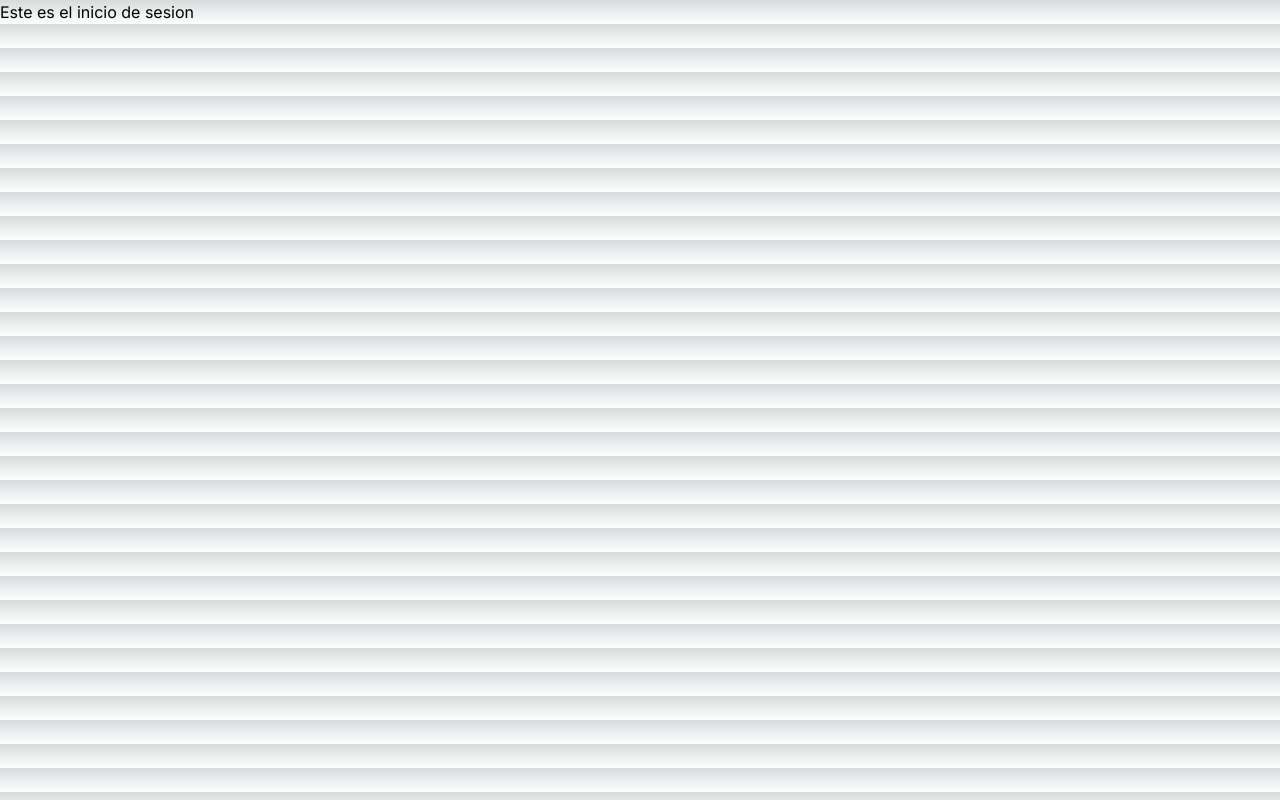
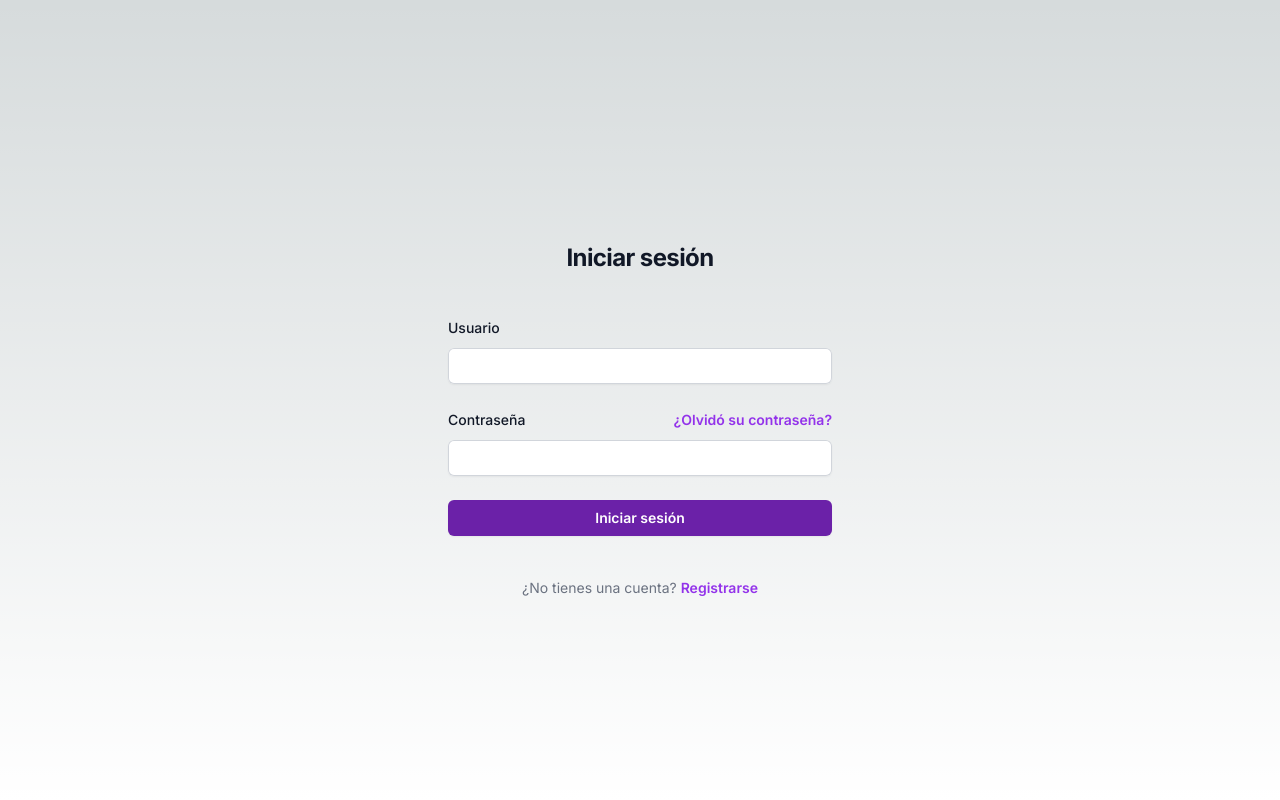
Before and after one commit to micaelazerpa/gestion-de-tareas, a Next.js app in the folder frontend/: page /login in a window 1280 px wide. Built offline with nearby package versions, Linux system fonts and the light colour scheme.

Commit message:
form login

```diff
--- /dev/null
+++ b/frontend/src/app/login/hooks/useLogin.tsx
@@ -0,0 +1,24 @@
+'use client'
+import { getUser } from '@/services/user.services'
+import { useState } from 'react'
+
+export const useLogin = () => {
+  const [isLoading, setIsLoading] = useState(false)
+  const searchUser = async (body: any) => {
+    setIsLoading(true)
+    try {
+      await getUser(body)
+      console.log('inicio de sesión')
+    } catch (error) {
+      console.error('Error: ', error)
+      throw error
+    } finally {
+      setIsLoading(false)
+    }
+  }
+
+  return {
+    isLoading,
+    searchUser
+  }
+}
--- a/frontend/src/app/login/page.tsx
+++ b/frontend/src/app/login/page.tsx
@@ -1,7 +1,100 @@
+'use client'
+import { useForm, SubmitHandler} from "react-hook-form"
+import { yupResolver } from "@hookform/resolvers/yup"
+import { Login } from "@/models/user.model"
+import Link from "next/link"
+import { useLogin } from "./hooks/useLogin"
+import { schema } from "./utils/schema"
+
 export default function Login() {
-    return (
-      <div>
-        <h1>Este es el inicio de sesion</h1>
+  const {register, handleSubmit, formState: { errors }} = useForm<Login>({
+    defaultValues:{
+      usuario:'',
+      contraseña:''
+    },
+    resolver: yupResolver(schema)
+  });
+  const { searchUser, isLoading } = useLogin()
+
+  const onSubmit: SubmitHandler<Login> = (data) => {
+    console.log('Datos:------',data)
+    searchUser(data)
+  }
+
+  return (
+      <div className="flex min-h-screen flex-1 flex-col justify-center px-6 py-12 lg:px-8">
+        <div className="sm:mx-auto sm:w-full sm:max-w-sm">
+          {/* <img
+            className="mx-auto h-10 w-auto"
+            src="https://cdn-icons-png.flaticon.com/256/12249/12249758.pnghttps://cdn-icons-png.flaticon.com/256/0/581.pnghttps://cdn-icons-png.flaticon.com/256/30/30766.png"
+            alt="Logo"
+          /> */}
+          <h2 className="mt-10 text-center text-2xl font-bold leading-9 tracking-tight text-gray-900">
+            Iniciar sesión
+          </h2>
+        </div>
+
+        <div className="mt-10 sm:mx-auto sm:w-full sm:max-w-sm">
+          <form className="space-y-6" action="#" method="POST" onSubmit={handleSubmit(onSubmit)}>
+          <div>
+              <label htmlFor="firstName" className="block text-sm font-medium leading-6 text-gray-900">
+                Usuario
+              </label>
+              <div className="mt-2">
+                <input
+                  id="firstName"
+                  type="text"
+                  autoComplete="firstName"
+                  required
+                  {...register("usuario")}
+                  className="block w-full rounded-md border-0 py-1.5 text-gray-900 shadow-sm ring-1 ring-inset ring-gray-300 placeholder:text-gray-400 focus:ring-2 focus:ring-inset focus:ring-indigo-600 sm:text-sm sm:leading-6"
+                />
+                <p className="text-sm font-medium text-red-500">{errors.usuario?.message}</p>
+              </div>
+            </div>
+
+            <div>
+              <div className="flex items-center justify-between">
+                <label htmlFor="password" className="block text-sm font-medium leading-6 text-gray-900">
+                  Contraseña
+                </label>
+                <div className="text-sm">
+                  <a href="#" className="font-semibold text-purple-600 hover:text-purple-500">
+                  ¿Olvidó su contraseña?
+                  </a>
+                </div>
+              </div>
+              <div className="mt-2">
+                <input
+                  id="password"
+                  type="password"
+                  autoComplete="current-password"
+                  required
+                  {...register("contraseña")}
+                  className="block w-full rounded-md border-0 py-1.5 text-gray-900 shadow-sm ring-1 ring-inset ring-gray-300 placeholder:text-gray-400 focus:ring-2 focus:ring-inset focus:ring-indigo-600 sm:text-sm sm:leading-6"
+                />
+                <p className="text-sm font-medium text-red-500">{errors.contraseña?.message}</p>
+              </div>
+            </div>
+
+            <div>
+              <button
+                type="submit"
+                className="flex w-full justify-center rounded-md bg-purple-800 px-3 py-1.5 text-sm font-semibold leading-6 text-white shadow-sm hover:bg-purple-600 focus-visible:outline focus-visible:outline-2 focus-visible:outline-offset-2 focus-visible:outline-indigo-600"
+                disabled={isLoading}
+              >
+                {isLoading ? ( <>Enviando...</>): <Link href="/login">Iniciar sesión</Link> }
+              </button>
+            </div>
+          </form>
+
+          <p className="mt-10 text-center text-sm text-gray-500">
+            ¿No tienes una cuenta?{' '}
+            <Link href="/register" className="font-semibold leading-6 text-purple-600 hover:text-purple-500">
+              Registrarse
+            </Link>
+          </p>
+        </div>
       </div>
     );
 }
--- /dev/null
+++ b/frontend/src/app/login/utils/schema.ts
@@ -0,0 +1,8 @@
+import * as yup from 'yup'
+
+export const schema = yup.object({
+  usuario: yup.string()
+    .required('El usuario es requerido'),
+  contraseña: yup.string()
+    .required('La contraseña es requerida')
+}).required()
--- a/frontend/src/config/db.config.ts
+++ b/frontend/src/config/db.config.ts
@@ -1,8 +1,9 @@
-export const URL_SERVER="https://desafio-tecnico-sifg.onrender.com/"
+export const URL_SERVER="https://desafio-tecnico-sifg.onrender.com"
 
 export const API_URL={
-    GET_USER: URL_SERVER + "/:usuarioId",
-    POST_USER: URL_SERVER + "/registrar",
+    GET_USER: URL_SERVER + "/usuario",
+    GET_USER_BYID: URL_SERVER + "/usuario/:usuarioId",
+    POST_USER: URL_SERVER + "/usuario/registrar",
     GET_TASK: URL_SERVER + "/tarea",
     GET_TASK_BYID: URL_SERVER + "/tarea/misTareas"
 }
--- a/frontend/src/models/user.model.ts
+++ b/frontend/src/models/user.model.ts
@@ -5,3 +5,8 @@ export interface Usuario {
     correo: string;
     contraseña: string;
 }
+
+export interface Login {
+    usuario: string;
+    contraseña: string;
+}
--- a/frontend/src/services/user.services.ts
+++ b/frontend/src/services/user.services.ts
@@ -1,9 +1,41 @@
 import { API_URL } from "@/config/db.config";
 import axios from "axios";
 
-export const postUser= async (req: any)=>{
-    const {body}=req
-    const user: any = await axios.post(API_URL.POST_USER, body)
+export const postUser= async (data: any)=>{
+    //const {body} = req
+    console.log('Datos service:', data)
+    try{
+        const user: any = await axios.post(API_URL.POST_USER, {data})
+        console.log('Respuesta del servidor:', user.data);
+        return user.data
+    } catch(error){
+        console.error('Error al enviar la solicitud:', error);
+        throw error;
+    }
+}
 
-    return user.data
+export const getUser= async (req: any)=>{
+    console.log('Datos service:', req)
+    try{
+        const user: any = await axios.get(API_URL.GET_USER)
+        console.log('Respuesta del servidor:', user.data);
+        const searchUser = user.data.find((item: any) =>item.user==req)
+        if (searchUser) {
+            return searchUser
+        }
+    } catch(error){
+        console.error('Error al enviar la solicitud:', error);
+        throw error;
+    }
 }
+
+export const getUserById= async (userId: any)=>{
+    console.log('Datos service:', userId)
+    try{
+        const user: any = await axios.get(API_URL.GET_USER_BYID, {data: userId})
+        return user.data
+    } catch(error){
+        console.error('Error al enviar la solicitud:', error);
+        throw error;
+    }
+}
```
Also changed, not shown: frontend/src/services/task.services.ts (+9 -4 lines).
